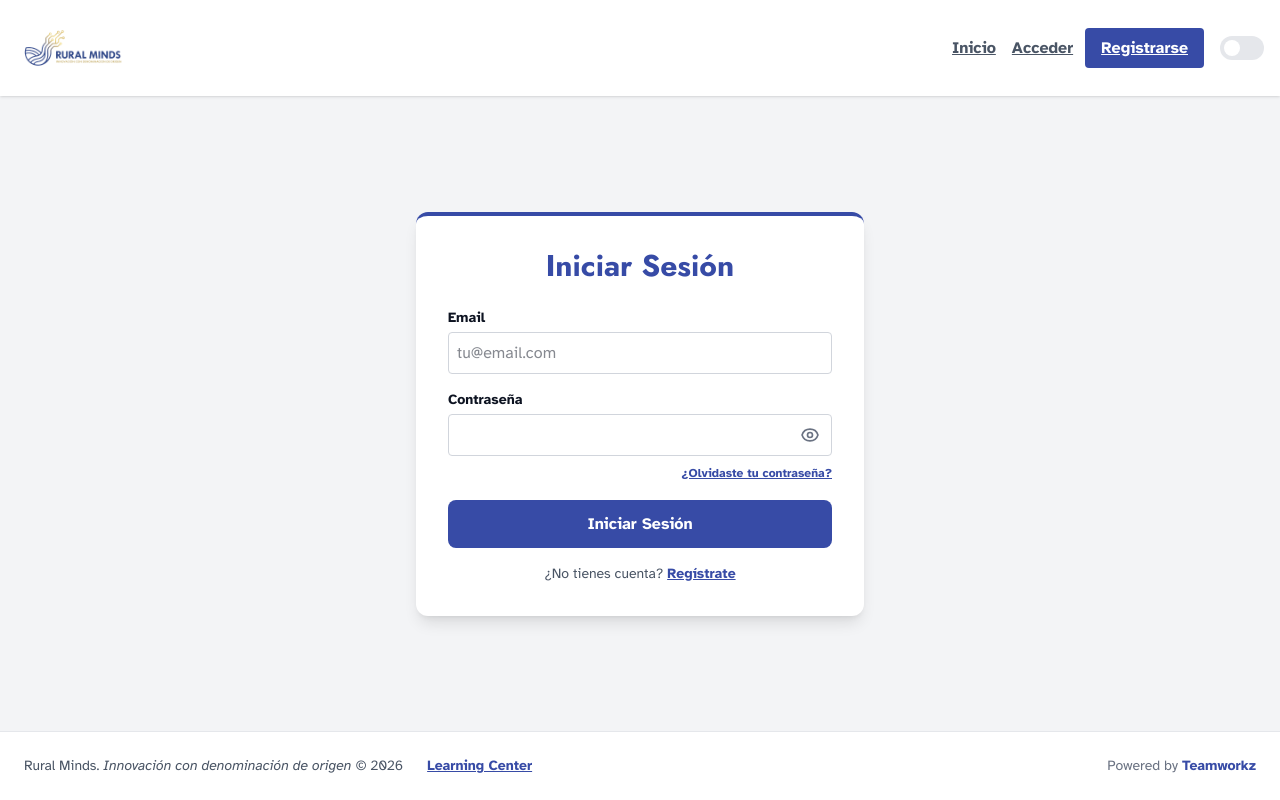
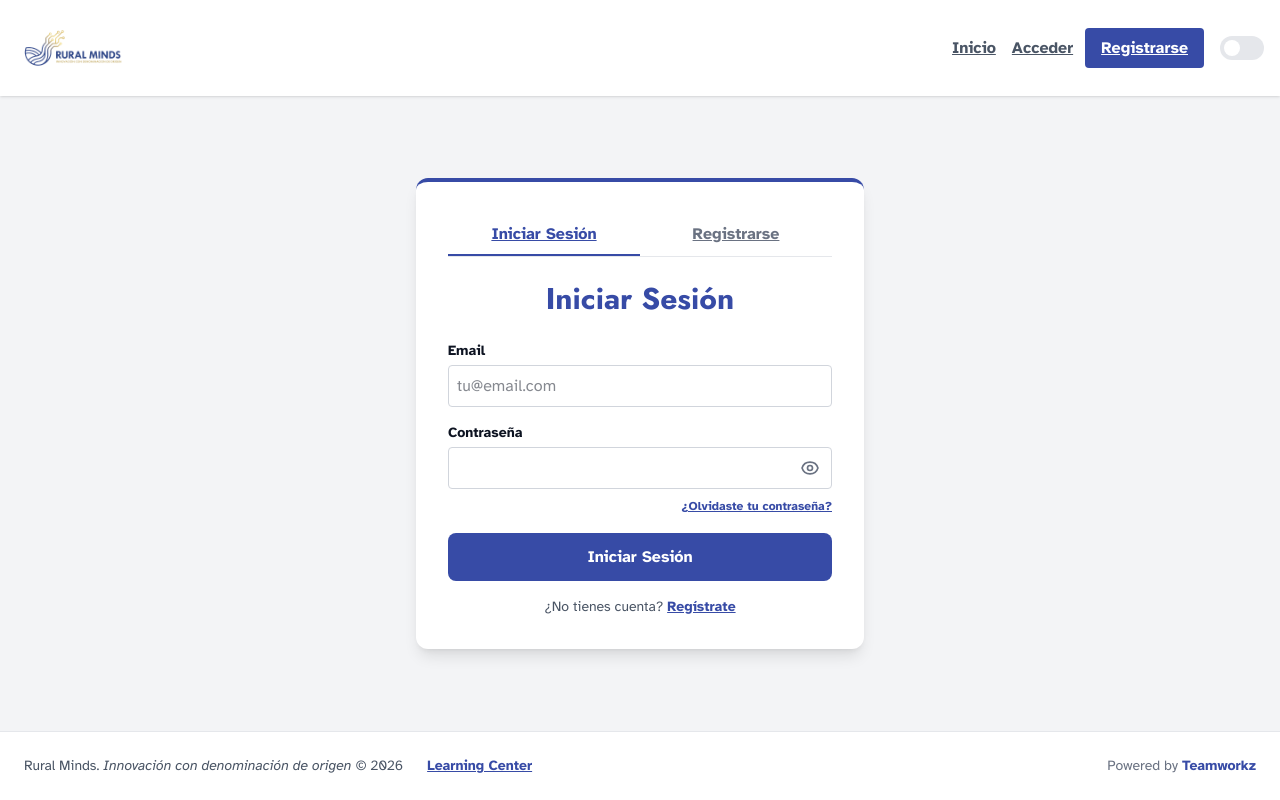
Before and after one commit to Teamworkz-rompiendo-barreras/Rural_Minds, a React (Vite) app in the folder frontend/: page /login in a window 1280 px wide. Built offline with nearby package versions, Linux system fonts and the light colour scheme; no server answers; what @react-pdf/renderer would draw is missing.

Commit message:
Audit Fixes: Accessibility (Focus/Semantics), UX (Use Auth Tabs), and Brand Compliance

```diff
--- a/frontend/src/components/Layout.tsx
+++ b/frontend/src/components/Layout.tsx
@@ -51,7 +51,7 @@ const Layout: React.FC<LayoutProps> = ({ children }) => {
             {/* Skip Link for Accessibility - Fixed visibility on focus */}
             <a
                 href="#main-content"
-                className="sr-only focus:not-sr-only focus:absolute focus:top-0 focus:left-0 focus:z-[100] focus:bg-primary focus:text-white focus:p-4 focus:font-bold focus:outline-none focus:ring-4 focus:ring-yellow-400"
+                className="sr-only focus:not-sr-only focus:absolute focus:top-0 focus:left-0 focus:z-[100] focus:bg-primary focus:text-white focus:p-4 focus:font-bold focus:outline-none focus:ring-4 focus:ring-focus-ring"
             >
                 Saltar al contenido principal
             </a>
--- a/frontend/src/pages/Login.tsx
+++ b/frontend/src/pages/Login.tsx
@@ -87,6 +87,22 @@ const Login: React.FC = () => {
     return (
         <div className="flex items-center justify-center flex-grow p-4">
             <div className="bg-white p-8 rounded-xl shadow-lg max-w-md w-full border-t-4 border-primary">
+                {/* Unified Auth Tabs */}
+                <div className="flex border-b border-gray-200 mb-6">
+                    <Link
+                        to="/login"
+                        className="flex-1 text-center py-2 font-bold text-primary border-b-2 border-primary"
+                    >
+                        Iniciar Sesión
+                    </Link>
+                    <Link
+                        to="/register"
+                        className="flex-1 text-center py-2 font-bold text-gray-500 hover:text-primary transition-colors"
+                    >
+                        Registrarse
+                    </Link>
+                </div>
+
                 <h1 className="text-3xl font-heading font-bold text-primary mb-6 text-center">Iniciar Sesión</h1>
 
                 {error && (
--- a/frontend/src/pages/MunicipalityDashboard.tsx
+++ b/frontend/src/pages/MunicipalityDashboard.tsx
@@ -146,9 +146,9 @@ const MunicipalityDashboard: React.FC = () => {
                         <span className="text-sm text-gray-500">Validar empresas locales</span>
                     </div>
 
-                    <div className="space-y-4">
+                    <ul className="space-y-4">
                         {mockCompanies.map((company) => (
-                            <div
+                            <li
                                 key={company.id}
                                 className={`flex flex-col md:flex-row items-start md:items-center justify-between p-4 rounded-xl border transition-all ${company.status === 'pending'
                                     ? 'bg-orange-50 border-orange-200'
@@ -171,7 +171,7 @@ const MunicipalityDashboard: React.FC = () => {
                                     ) : (
                                         <button
                                             onClick={() => handleValidate(company.id)}
-                                            className="px-4 py-2 bg-orange-500 text-white rounded-lg text-sm font-bold hover:bg-orange-600 transition-colors focus:ring-4 focus:ring-orange-200 outline-none"
+                                            className="px-4 py-2 bg-orange-500 text-white rounded-lg text-sm font-bold hover:bg-orange-600 transition-colors focus:ring-4 focus:ring-focus-ring outline-none"
                                         >
                                             Validar Ahora
                                         </button>
@@ -180,9 +180,9 @@ const MunicipalityDashboard: React.FC = () => {
                                         Ver Detalle
                                     </button>
                                 </div>
-                            </div>
+                            </li>
                         ))}
-                    </div>
+                    </ul>
 
                     <div className="mt-6 pt-4 border-t border-gray-100 text-center">
                         <button className="text-p2 font-bold text-sm hover:underline">
@@ -303,7 +303,7 @@ const MunicipalityDashboard: React.FC = () => {
                             </button>
                             <button
                                 onClick={confirmValidation}
-                                className="flex-1 py-3 bg-green-600 text-white rounded-lg font-bold hover:bg-green-700 transition-colors focus:ring-4 focus:ring-green-200 outline-none"
+                                className="flex-1 py-3 bg-green-600 text-white rounded-lg font-bold hover:bg-green-700 transition-colors focus:ring-4 focus:ring-focus-ring outline-none"
                             >
                                 Confirmar Validación
                             </button>
--- a/frontend/src/pages/Register.tsx
+++ b/frontend/src/pages/Register.tsx
@@ -85,6 +85,22 @@ const Register: React.FC = () => {
     return (
         <div className="flex items-center justify-center flex-grow p-4">
             <div className="bg-white p-8 rounded-xl shadow-lg max-w-md w-full border-t-4 border-accent">
+                {/* Unified Auth Tabs */}
+                <div className="flex border-b border-gray-200 mb-6">
+                    <Link
+                        to="/login"
+                        className="flex-1 text-center py-2 font-bold text-gray-500 hover:text-primary transition-colors"
+                    >
+                        Iniciar Sesión
+                    </Link>
+                    <Link
+                        to="/register"
+                        className="flex-1 text-center py-2 font-bold text-primary border-b-2 border-primary"
+                    >
+                        Registrarse
+                    </Link>
+                </div>
+
                 <h1 className="text-3xl font-heading font-bold text-primary mb-6 text-center">Únete a Rural Minds</h1>
 
                 {/* Free Access Explainer */}
```
